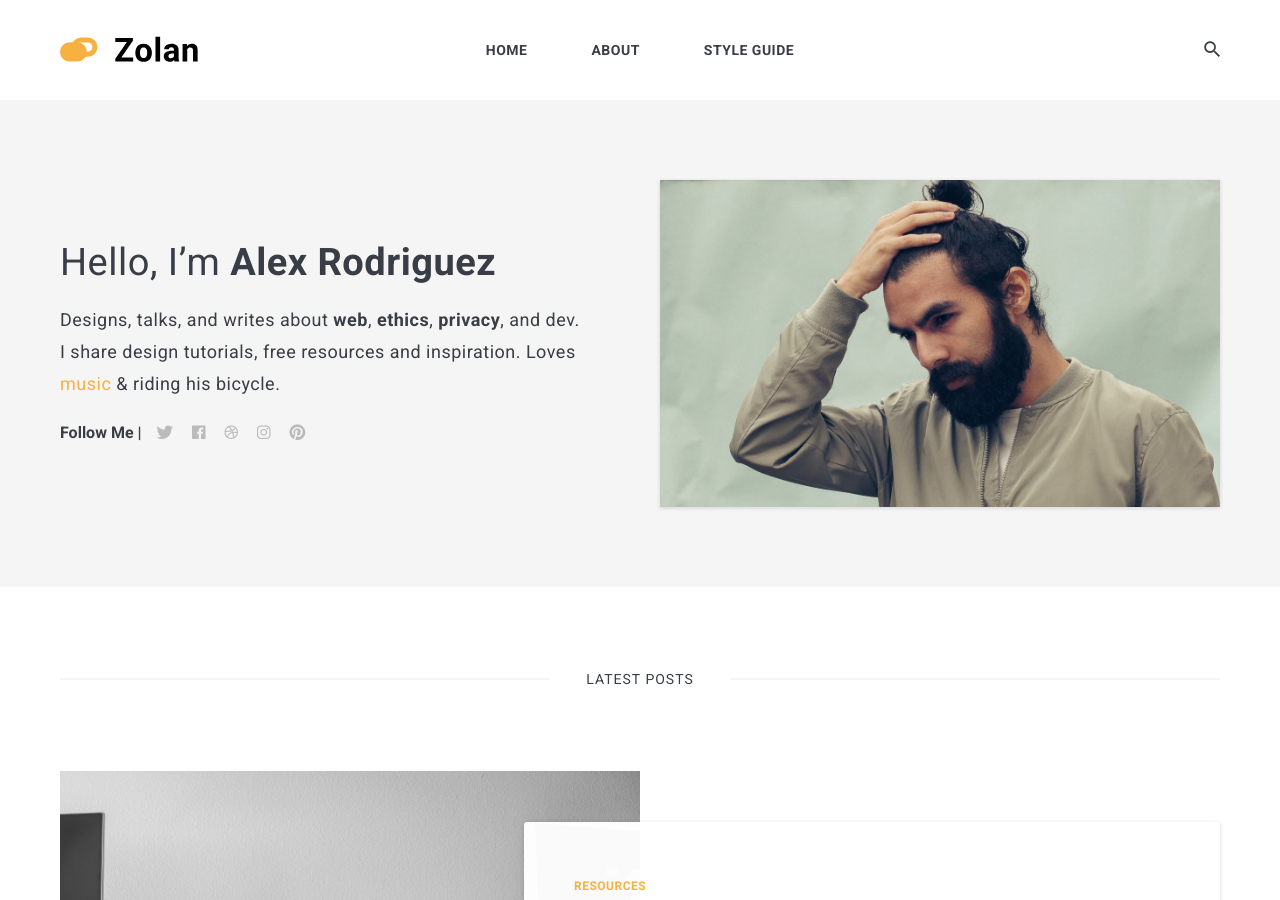
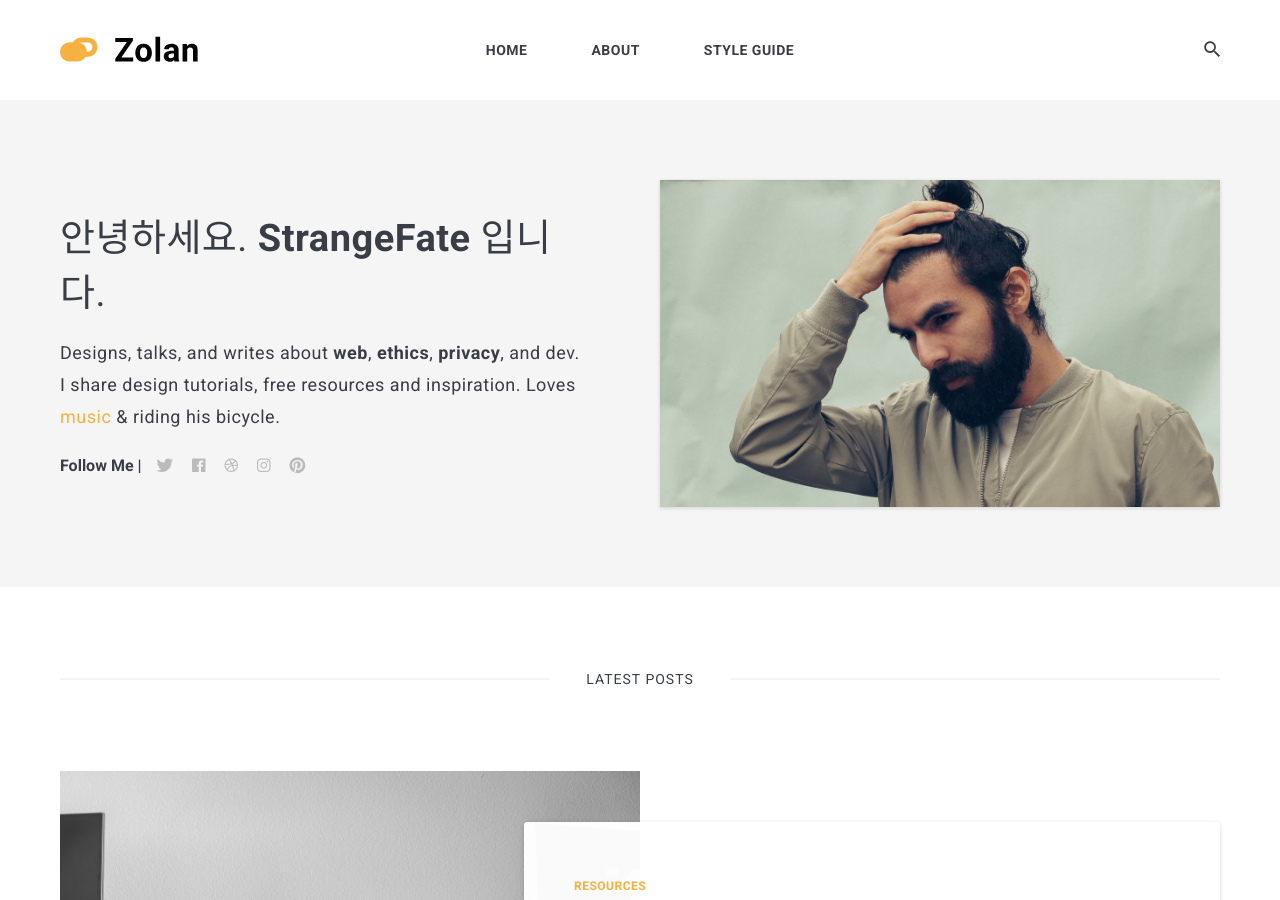
Before and after one commit to StrangeFate/StrangeFate.github.io, a Jekyll site: the page built from index.html, in a window 1280 px wide and 900 px high. Built offline with Jekyll 4.4.1, drawn with Linux system fonts in a browser that asks for light colours; nearby versions of some CDN libraries; the list of posts is cut into pages by our own code.

Commit message:
Update settings.yml

```diff
--- a/_data/settings.yml
+++ b/_data/settings.yml
@@ -10,7 +10,7 @@ description: StrangeFate의 블로그입니다.
 author:
   name: StrangeFate
   image: 01.jpg
-  say-hello: Hello, I’m <strong>Alex Rodriguez</strong>
+  say-hello: 안녕하세요. <strong>StrangeFate</strong> 입니다.
   bio: Designs, talks, and writes about <strong>web</strong>, <strong>ethics</strong>, <strong>privacy</strong>, and dev. I share design tutorials, free resources and inspiration. Loves <a href="#">music</a> & riding his bicycle.
 
 
```
